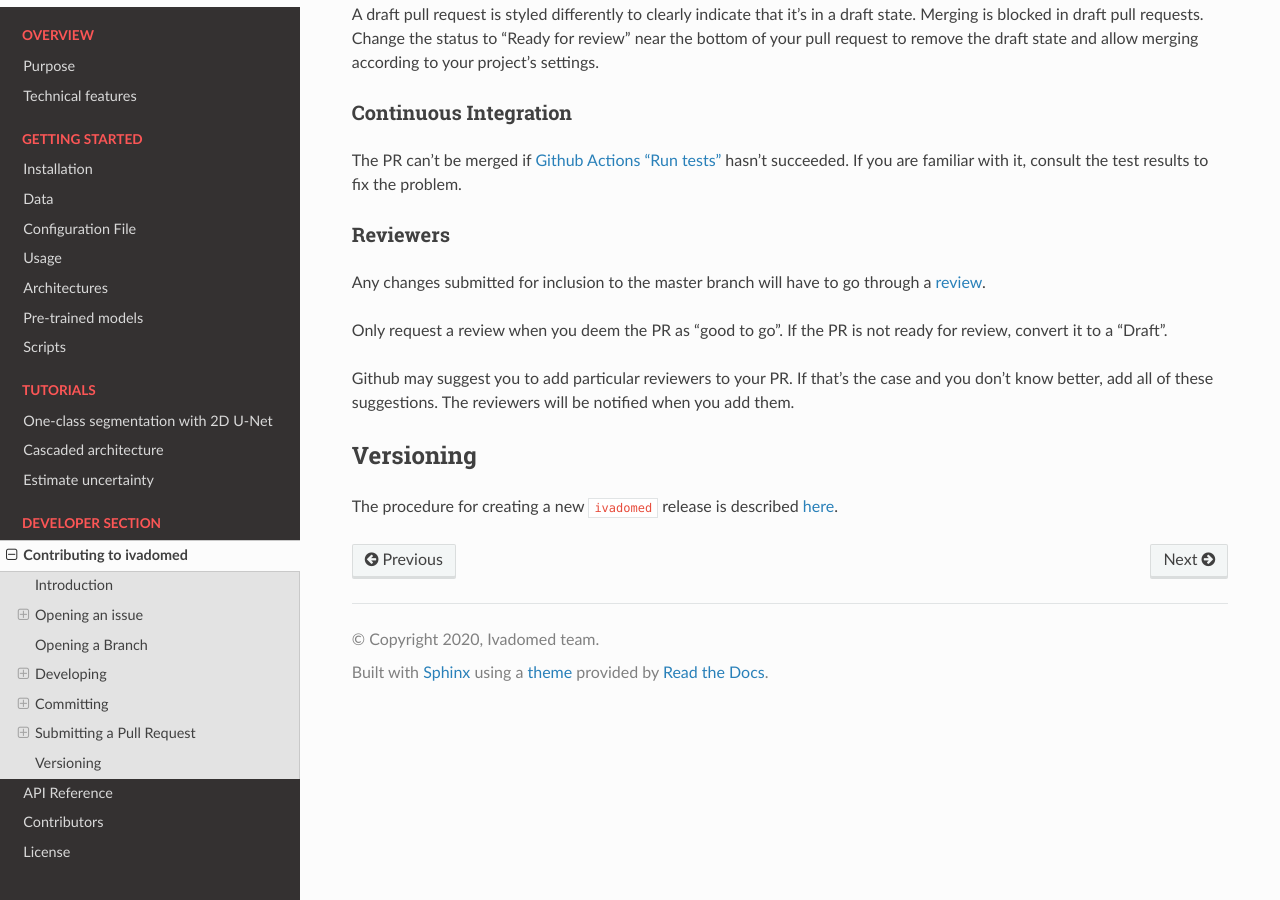
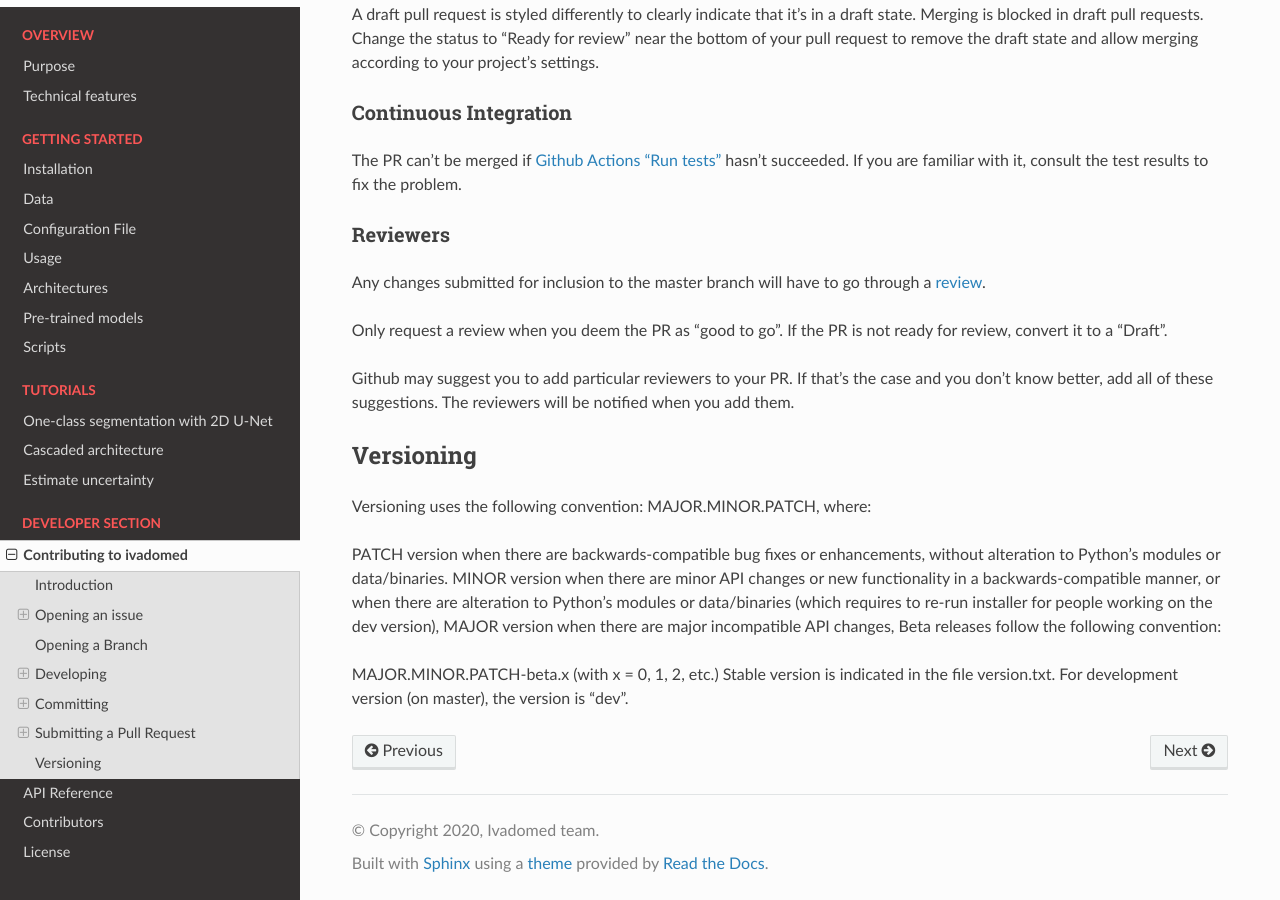
Before and after one commit to ivadomed/ivadomed, a Sphinx documentation site: the page built from docs/source/contributing.rst, in a window 1280 px wide and 900 px high, scrolled down 4149 px. Built offline with Sphinx 7.4.7 and the Read the Docs theme 2.0.0, drawn with Linux system fonts in a browser that asks for light colours; the version number could not be read and is left out.

Commit message:
Revert "Documenting release workflow (#483)"
This reverts commit 53e79d1a9a2cf6a7567b9d8b3e218f306d3b4b7c.

```diff
--- a/docs/source/contributing.rst
+++ b/docs/source/contributing.rst
@@ -269,5 +269,16 @@ reviewers will be notified when you add them.
 Versioning
 ----------
 
-The procedure for creating a new ``ivadomed`` release is described
-`here <https://github.com/ivadomed/ivadomed/wiki/create-new-release>`_.
+Versioning uses the following convention: MAJOR.MINOR.PATCH, where:
+
+PATCH version when there are backwards-compatible bug fixes or
+enhancements, without alteration to Python's modules or data/binaries.
+MINOR version when there are minor API changes or new functionality in a
+backwards-compatible manner, or when there are alteration to Python's
+modules or data/binaries (which requires to re-run installer for people
+working on the dev version), MAJOR version when there are major
+incompatible API changes, Beta releases follow the following convention:
+
+MAJOR.MINOR.PATCH-beta.x (with x = 0, 1, 2, etc.) Stable version is
+indicated in the file version.txt. For development version (on master),
+the version is "dev".
```
Also changed, not shown: ivadomed/version.txt (line endings or trailing spaces).
